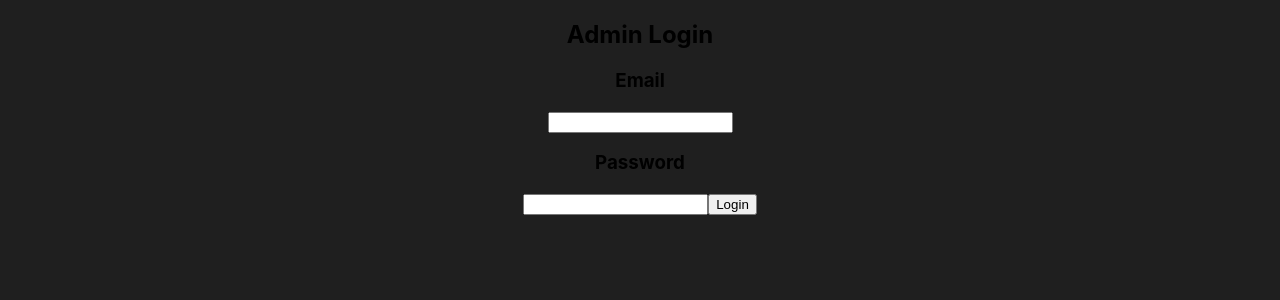
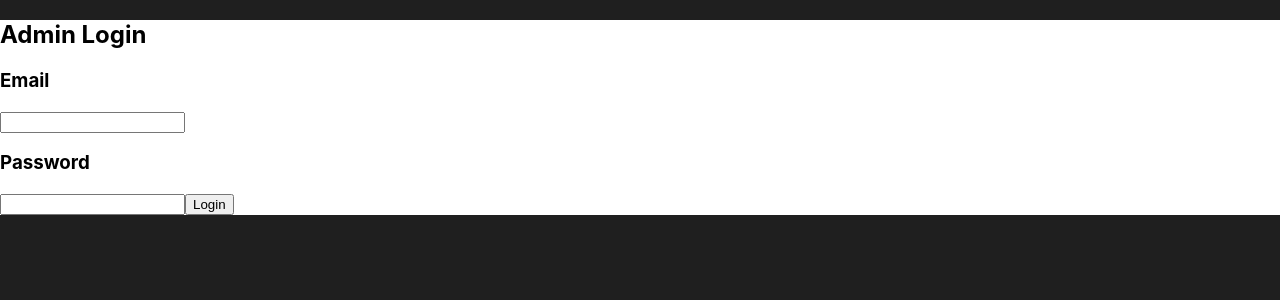
Before and after one commit to IsacVera/admin_login, a React (Create React App) app: page / in a window 1280 px wide. Shown: the top 300 px of the page. Built offline with nearby package versions, Linux system fonts and the light colour scheme.

Commit message:
feat: menu background / hide loggin screen when logged in

```diff
--- a/src/App.css
+++ b/src/App.css
@@ -1,38 +1,4 @@
-.App {
-  text-align: center;
+.menu {
+    background-color: white;
+
 }
-
-.App-logo {
-  height: 40vmin;
-  pointer-events: none;
-}
-
-@media (prefers-reduced-motion: no-preference) {
-  .App-logo {
-    animation: App-logo-spin infinite 20s linear;
-  }
-}
-
-.App-header {
-  background-color: #282c34;
-  min-height: 100vh;
-  display: flex;
-  flex-direction: column;
-  align-items: center;
-  justify-content: center;
-  font-size: calc(10px + 2vmin);
-  color: white;
-}
-
-.App-link {
-  color: #61dafb;
-}
-
-@keyframes App-logo-spin {
-  from {
-    transform: rotate(0deg);
-  }
-  to {
-    transform: rotate(360deg);
-  }
-}
--- a/src/App.tsx
+++ b/src/App.tsx
@@ -1,14 +1,25 @@
-import React from 'react';
+import React, {useState} from 'react';
 import LoginPage from './components/LoginPage/LoginPage';
 
 import './App.css';
 
 function App() {
-  return (
-    <div className="App">
-         <LoginPage/>
-    </div>
-  );
+    const [isLoggedIn, setIsLoggedIn] = useState<boolean>(false);
+
+    const loginHandler = (email:string, password:string) => {
+        console.log(email);
+        console.log(password);
+        setIsLoggedIn(true);
+    }
+
+    return (
+        <div className="menu">
+            {isLoggedIn ? null:
+            <LoginPage onLogin={loginHandler}/>
+            }
+
+        </div>
+);
 }
 
 export default App;
--- a/src/components/LoginPage/LoginPage.tsx
+++ b/src/components/LoginPage/LoginPage.tsx
@@ -1,18 +1,24 @@
 import React, {useState, ChangeEvent} from 'react';
 
-const LoginPage = () => {
+interface loginPageProps {
+    onLogin(email:string, password:string):void;
+}
+
+const LoginPage = ({onLogin}: loginPageProps) => {
     const [attemptedLogin, setAttemptedLogin] = useState<boolean>(false);
     const [enteredEmail, setEnteredEmail] = useState<string>('');
     const [enteredPassword, setEnteredPassword] = useState<string>('');
 
-    const loginHandler = () => {
-        setAttemptedLogin(true);
+    const loginHandler = (): void => {
 
         if (isValid()) {
             setAttemptedLogin(false);
-            return true;
+            onLogin(enteredEmail, enteredPassword);
+        } else {
+            if (attemptedLogin === false) {
+                setAttemptedLogin(true);
+            }
         }
-        return false;
     }
 
     const emailHandler = (event: ChangeEvent<HTMLInputElement>): void => {
```
